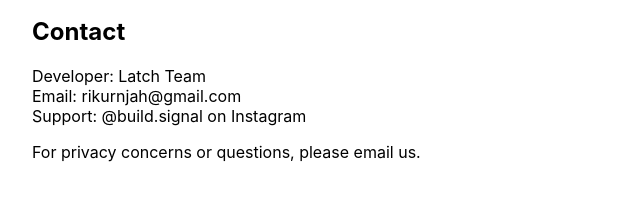
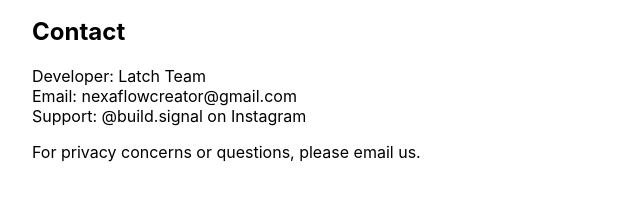
Before and after one commit to rikurynjah/latch-privacy, a plain HTML site: page index.html in a window 1280 px wide. Shown: the part 970-1170 px from the top of the page, 208-848 px from the left. Drawn offline with Linux system fonts and the light colour scheme.

Commit message:
Update index.html

```diff
--- a/index.html
+++ b/index.html
@@ -45,7 +45,7 @@
 
   <h2>Contact</h2>
   <p>Developer: Latch Team<br>
-  Email: rikurnjah@gmail.com<br>
+  Email: nexaflowcreator@gmail.com<br>
   Support: @build.signal on Instagram</p>
 
   <p>For privacy concerns or questions, please email us.</p>
```
